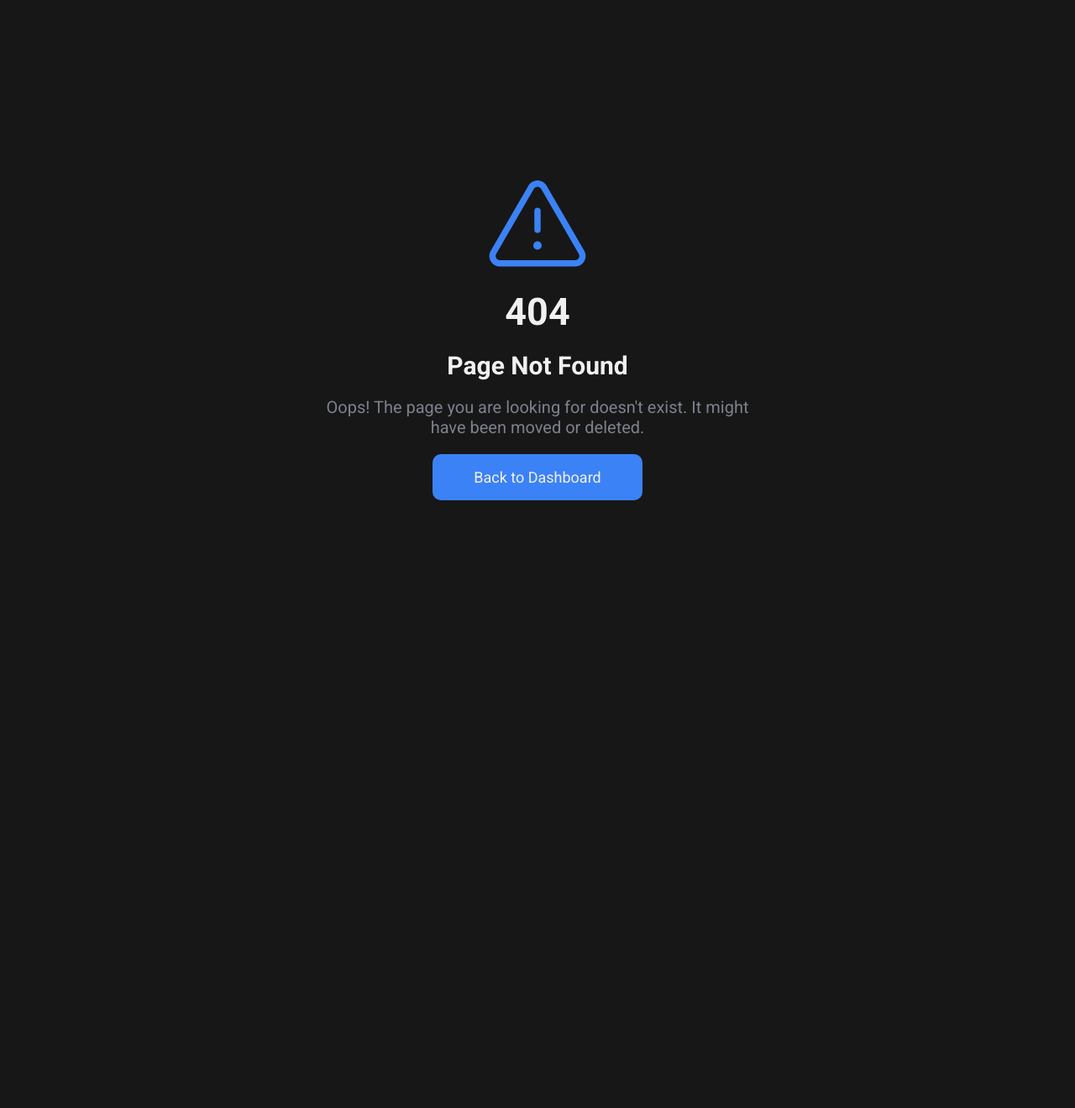
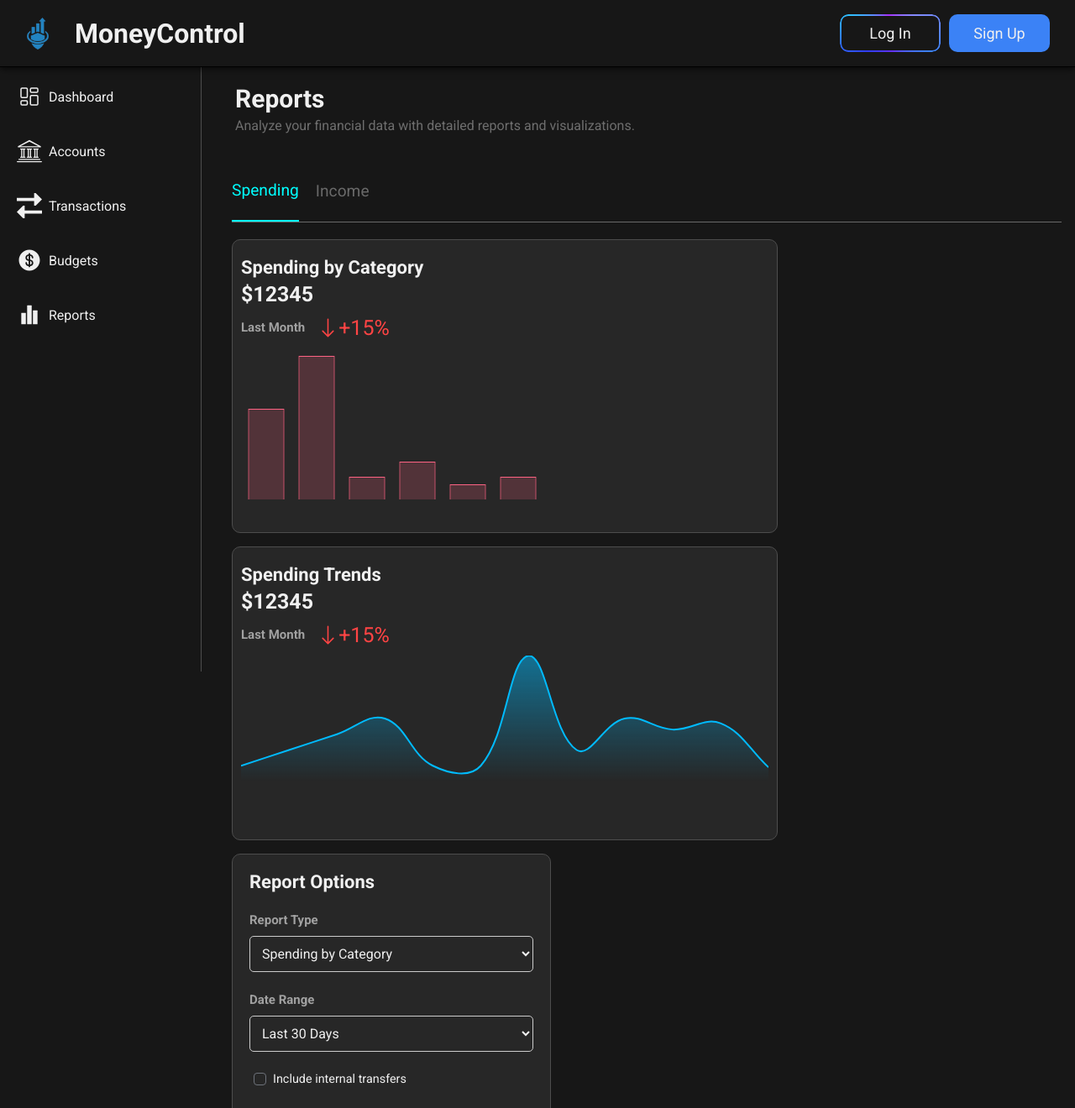
Before and after one commit to ArthurAngeloFollador/Gestao-de-Gastos, a React (Vite) app in the folder app/: page /reports in a window 1280 px wide. Before the commit this address had no page. Shown: the top 1320 px of the page at 84% size. Before the commit the page ends 800 px from the top, so only its background shows below. Built offline with nearby package versions, Linux system fonts and the light colour scheme.

Commit message:
feat: created the reports page

```diff
--- a/app/src/AppRouter.tsx
+++ b/app/src/AppRouter.tsx
@@ -15,6 +15,7 @@ import ResetPassword from "./pages/resetPassword/ResetPassword";
 import LoadingPage from "./pages/loadingPage/LoadingPage.tsx";
 import Transactions from "./pages/transactions/Transactions.tsx";
 import Budgets from "./pages/budgets/budgets.tsx";
+import Reports from "./pages/reports/Reports.tsx";
 
 function AppRouter() {
   return (
@@ -72,6 +73,14 @@ function AppRouter() {
               // </PrivateRoute>
             }
           />
+          <Route
+            path="/reports"
+            element={
+              // <PrivateRoute accesControl={[typeUserEnum.USER]}>
+                <Reports />
+              // </PrivateRoute>
+            }
+          />
 
           {/* Error routes */}
           <Route path="*" element={<NotFound />} />
--- a/app/src/components/buttons/ButtonStyles.tsx
+++ b/app/src/components/buttons/ButtonStyles.tsx
@@ -108,6 +108,23 @@ const SubmitLargeButton = styled(BaseButton)`
   font-weight: bold;
 `;
 
+const SubmitSmallButton = styled(BaseButton)`
+  padding: 6px 12px;
+  font-size: 18px;
+  width: 340px;
+  height: 40px;
+  font-weight: bold;
+`;
+
+const SubmitSmallButtonLite = styled(SubmitSmallButton)`
+  background-color: #4747478d;
+  color: #b1b1b18d;
+
+  &:hover{
+    box-shadow: 0 0 5px 1px #cccccc8d;
+  }
+`;
+
 interface ButtonProps {
   children: ReactNode;
 }
@@ -122,6 +139,8 @@ interface ButtonComponent extends React.FC<ButtonProps> {
   SmallBlinking: React.FC<SubButtonProps>;
   LargeNoBg: React.FC<SubButtonProps>;
   SubmitLarge: React.FC<SubButtonProps>;
+  SubmitSmall: React.FC<SubButtonProps>;
+  SubmitSmallLite: React.FC<SubButtonProps>;
 }
 
 const Buttons: ButtonComponent = ({ children }) => {
@@ -147,4 +166,12 @@ Buttons.LargeNoBg = ({ children, ...rest }) => (
 Buttons.SubmitLarge = ({ children, ...rest }) => (
   <SubmitLargeButton {...rest}>{children}</SubmitLargeButton>
 );
+
+Buttons.SubmitSmall = ({ children, ...rest }) => (
+  <SubmitSmallButton {...rest}>{children}</SubmitSmallButton>
+);
+
+Buttons.SubmitSmallLite = ({ children, ...rest }) => (
+  <SubmitSmallButtonLite {...rest}>{children}</SubmitSmallButtonLite>
+);
 export default Buttons;
--- a/app/src/components/cards/Cards.tsx
+++ b/app/src/components/cards/Cards.tsx
@@ -14,7 +14,7 @@ const BaseCard = styled.div`
   background-color: #3636368d;
   user-select: none;
   transition: transform 0.2s ease-in;
-  overflow-y: hide;
+  overflow-y: hidden;
   overflow-x: hidden;
 
   &:hover {
@@ -28,7 +28,7 @@ const DashboardSmallCard = styled(BaseCard)`
   width: 500px;
   height: 275px;
 
-    & .income {
+  & .income {
     color: #00bb00;
   }
 
@@ -117,13 +117,12 @@ const Balance = styled.div`
   min-width: 100px; /* garante espaço para alinhar, evita wrap */
 `;
 
-
 // Main title for big Cards
 const BigTitleCard = styled.p`
   color: #f0f0f0;
   font-size: 22px;
   font-weight: bold;
-  z-index: 100;
+  /* z-index: 100; */
 `;
 
 // // Up or Down Arrow & percentage text
@@ -155,7 +154,7 @@ const UpTextContainer = styled.div`
   align-items: center;
   justify-content: space-between;
   width: 100%;
-  z-index: 8;
+  /* z-index: 8; */
 `;
 
 // Title for small Cards
@@ -163,7 +162,7 @@ const LowCardTittle = styled.p`
   color: #a1a1a1;
   font-size: 15px;
   font-weight: bold;
-  z-index: 100;
+  /* z-index: 100; */
 `;
 
 // Money for small Cards
@@ -171,7 +170,7 @@ const CardMoney = styled.p`
   color: #f0f0f0;
   font-size: 25px;
   font-weight: bold;
-  z-index: 100;
+  /* z-index: 100; */
 `;
 
 // Container for everything but the title
@@ -298,6 +297,45 @@ const DateCell = styled(Td)`
   color: #9ca3af;
 `;
 
+const ReportOptionsCard = styled(BaseCard)`
+  position: sticky;
+  top: 100px;
+  display: flex;
+  flex-direction: column;
+  gap: 1.5rem;
+  padding: 1.25rem;
+  width: 380px;
+  height: 420px;
+`;
+
+const InputContainer = styled.div`
+  display: flex;
+  flex-direction: column;
+  gap: 10px;
+  width: 100%;
+`;
+
+const InputOptions = styled.select`
+  width: 100%;
+  padding: 10px;
+  border: 1px solid #ccc;
+  border-radius: 5px;
+  font-size: 16px;
+  color: #f0f0f0;
+  background-color: transparent;
+  outline: none;
+
+  option {
+    background-color: #363636;
+    color: #f0f0f0;
+  }
+
+  :focus {
+    outline: none;
+    border-color: #0080ff;
+  }
+`;
+
 // Graph for small Cards
 const CardGraph = styled.div`
   overflow: hidden;
@@ -341,6 +379,9 @@ interface CardComponent extends React.FC<CardProps> {
   AccountNumber: React.FC<SubCardProps>;
   Balance: React.FC<SubCardProps>;
   DivBalances: React.FC<SubCardProps>;
+  ReportOptionsCard: React.FC<SubCardProps>;
+  InputContainer: React.FC<SubCardProps>;
+  InputOptions: React.FC<SubCardProps>;
 }
 
 const Card: CardComponent = ({ children }) => {
@@ -437,4 +478,16 @@ Card.DivBalances = ({ children, ...rest }) => (
   <DivBalances {...rest}>{children}</DivBalances>
 );
 
+Card.ReportOptionsCard = ({ children, ...rest }) => (
+  <ReportOptionsCard {...rest}>{children}</ReportOptionsCard>
+);
+
+Card.InputContainer = ({ children, ...rest }) => (
+  <InputContainer {...rest}>{children}</InputContainer>
+);
+
+Card.InputOptions = ({ children, ...rest }) => (
+  <InputOptions {...rest}>{children}</InputOptions>
+);
+
 export default Card;
--- a/app/src/components/inputs/InputStyles.tsx
+++ b/app/src/components/inputs/InputStyles.tsx
@@ -1,5 +1,6 @@
 import { type InputHTMLAttributes } from "react";
 import styled from "styled-components";
+import Checked from "../../assets/imgs/check_42dp_E3E3E3_FILL0_wght400_GRAD0_opsz40.png";
 
 const BaseInput = styled.input`
   color: #f0f0f0;
@@ -25,6 +26,48 @@ const LargeInput = styled(BaseInput)`
   height: 60px;
 `;
 
+const CheckboxInput = styled.input.attrs({ type: "checkbox" })`
+  appearance: none;
+  -webkit-appearance: none;
+  margin: 0;
+  background-color: transparent;
+  cursor: pointer;
+  display: grid;
+  place-content: center;
+  width: 15px;
+  height: 15px;
+  border-radius: 4px;
+  border: #6e737b solid 1px;
+  transition: box-shadow 0.5s ease-in-out;
+  outline: none;
+
+  &::before{
+    content: "";
+    background-color: transparent;
+    height: 15px;
+    width: 15px;
+    border-radius: 4px;
+  }
+
+  &:checked::before{
+    background-image: url(${Checked});
+    background-position: center;
+    background-size: cover;
+    background-repeat: no-repeat;
+  }
+
+  &:hover {
+    box-shadow: 0 0 20px 1px #3f4041;
+  }
+
+  /* &:checked {
+    background-image: url(${Checked});
+    background-position: center;
+    background-size: cover;
+    background-repeat: no-repeat;
+  } */
+`;
+
 type InputProps = InputHTMLAttributes<HTMLInputElement>;
 
 const Inputs = () => null;
@@ -32,4 +75,8 @@ const Inputs = () => null;
 Inputs.Large = ({ ...props }: InputProps) => {
   return <LargeInput {...props} />;
 };
+
+Inputs.Checkbox = ({ ...props }: InputProps) => {
+  return <CheckboxInput {...props} />;
+};
 export default Inputs;
--- /dev/null
+++ b/app/src/pages/reports/Reports.tsx
@@ -0,0 +1,148 @@
+import { useState } from "react";
+import Card from "../../components/cards/Cards";
+import Container from "../../components/conteiners/Container";
+import BarGraph from "../../components/graphs/barGraph/BarGraph";
+import Header from "../../components/header/header";
+import Sidebar from "../../components/sidebar/Sidebar";
+
+import * as S from "./reportsStyle";
+import { BsArrowDown, BsArrowUp } from "react-icons/bs";
+import LineGraph from "../../components/graphs/lineGraph/LineGraps";
+import Footer from "../../components/footer/Footer";
+import Inputs from "../../components/inputs/InputStyles";
+import Buttons from "../../components/buttons/ButtonStyles";
+
+function Reports() {
+  const [transactionType, setTransactionType] = useState("expense");
+
+  // Just for testing before database
+  const OnClickSpending = () => {
+    setTransactionType("expense");
+  };
+
+  const OnClickIncome = () => {
+    setTransactionType("income");
+  };
+
+  //   TODO: add media queries
+  // Graphics Cards
+  interface GraphProps {
+    GraphType: "bar" | "line";
+    title: string;
+  }
+
+  function GraphReportCard({ GraphType, title }: GraphProps) {
+    const GraphToShow = GraphType === "bar" ? <BarGraph /> : <LineGraph />;
+
+    const ShowPercentage = () => {
+      return (
+        <div>
+          <Card.UpOrDownExpense className={transactionType}>
+            +15%
+          </Card.UpOrDownExpense>
+        </div>
+      );
+    };
+
+    return (
+      <Card.DashboardBigCard>
+        <Card.BigTitleCard>{title}</Card.BigTitleCard>
+        <Card.CardMoney>$12345</Card.CardMoney>
+
+        <div style={{ display: "flex", alignItems: "center", gap: "15px" }}>
+          <Card.LowCardTittle>Last Month</Card.LowCardTittle>
+
+          {transactionType === "income" ? (
+            <Card.UpOrDownExpense className="income">
+              <BsArrowUp className="income" fontSize="25px" />
+              {ShowPercentage()}
+            </Card.UpOrDownExpense>
+          ) : (
+            <Card.UpOrDownExpense className="expense">
+              <BsArrowDown className="expense" fontSize="25px" />
+              {ShowPercentage()}
+            </Card.UpOrDownExpense>
+          )}
+        </div>
+        <Card.CardGraph>{GraphToShow}</Card.CardGraph>
+      </Card.DashboardBigCard>
+    );
+  }
+
+  return (
+    <>
+      <Header />
+      <Sidebar />
+      <Container
+        title="Reports"
+        description="Analyze your financial data with detailed reports and visualizations."
+        hasButton={false}
+      >
+        <S.ContentContainer>
+          <S.ReportTypes>
+            <S.ReportType
+              onClick={() => OnClickSpending()}
+              className={
+                transactionType === "expense" ? "active" : transactionType
+              }
+            >
+              Spending
+            </S.ReportType>
+            <S.ReportType
+              onClick={() => OnClickIncome()}
+              className={
+                transactionType === "income" ? "active" : transactionType
+              }
+            >
+              Income
+            </S.ReportType>
+          </S.ReportTypes>
+
+          {/* Spending Card */}
+          <S.CardsContainer>
+            <S.InformationCardsCpntainer>
+              <GraphReportCard GraphType="bar" title="Spending by Category" />
+              <GraphReportCard GraphType="line" title="Spending Trends" />
+            </S.InformationCardsCpntainer>
+
+            <Card.ReportOptionsCard>
+              <Card.BigTitleCard>Report Options</Card.BigTitleCard>
+
+              <Card.InputContainer>
+                <Card.LowCardTittle>Report Type</Card.LowCardTittle>
+
+                <Card.InputOptions>
+                  <option selected>Spending by Category</option>
+                  <option>Income</option>
+                </Card.InputOptions>
+              </Card.InputContainer>
+
+              <Card.InputContainer>
+                <Card.LowCardTittle>Date Range</Card.LowCardTittle>
+
+                <Card.InputOptions>
+                  <option selected>Last 30 Days</option>
+                  <option>Last 3 Months</option>
+                  <option>Last 6 Months</option>
+                  <option>Last Year</option>
+                  <option>All Time</option>
+                </Card.InputOptions>
+              </Card.InputContainer>
+              <S.CheckboxContainer>
+                <Inputs.Checkbox />
+                Include internal transfers
+              </S.CheckboxContainer>
+              <S.SubmitButtons>
+                <Buttons.SubmitSmall>Generate Report</Buttons.SubmitSmall>
+                <Buttons.SubmitSmallLite>Export as PDF</Buttons.SubmitSmallLite>
+              </S.SubmitButtons>
+            </Card.ReportOptionsCard>
+          </S.CardsContainer>
+        </S.ContentContainer>
+        <Footer />
+      </Container>
+    </>
+  );
+}
+
+export default Reports;
--- /dev/null
+++ b/app/src/pages/reports/reportsStyle.tsx
@@ -0,0 +1,83 @@
+import styled from "styled-components";
+
+export const ContentContainer = styled.div`
+  display: flex;
+  flex-direction: column;
+  margin-top: 1rem;
+  padding: 1rem;
+  justify-content: center;
+  height: 100%;
+  width: 100%;
+  color: #f0f0f0;
+  gap: 20px;
+`;
+
+export const ReportTypes = styled.div`
+  display: flex;
+  flex-direction: row;
+  gap: 20px;
+  width: 100%;
+  height: 100%;
+  align-items: center;
+  justify-content: start;
+  border-bottom: 1px solid #696969;
+  /* padding: 1.5rem 0; */
+`;
+
+export const ReportType = styled.p`
+  cursor: pointer;
+  color: #696969;
+  font-size: 1.2rem;
+  text-align: center;
+  padding: 1.5rem 0;
+  transition: all 0.2s ease-in;
+
+  &:hover {
+    color: #9b9b9b;
+  }
+
+  &.active {
+    color: aqua;
+    /* font-weight: bold; */
+    border-bottom: 2px solid aqua;
+  }
+`;
+
+export const CardsContainer = styled.div`
+  display: flex;
+  flex-wrap: wrap;
+  gap: 1rem;
+  width: 100%;
+  height: 100%;
+`;
+
+export const InformationCardsCpntainer = styled.div`
+  display: flex;
+  flex-direction: column;
+  gap: 1rem;
+`;
+
+export const CheckboxContainer = styled.div`
+  display: flex;
+  flex-direction: row;
+  gap: .5rem;
+  width: 100%;
+  height: 100%;
+  font-weight: light;
+  font-size: .9rem;
+  width: 100%;
+  height: 1.25rem;
+  padding: 0 .313rem;
+  align-items: center;
+  justify-content: start;
+`;
+
+export const SubmitButtons = styled.div`
+  display: flex;
+  flex-direction: column;
+  gap: .5rem;
+  width: 100%;
+  height: 100%;
+  align-items: center;
+  justify-content: end;
+`;
```
Also changed, not shown: app/src/assets/imgs/check_42dp_E3E3E3_FILL0_wght400_GRAD0_opsz40.png (added), app/src/assets/svgs/check_42dp_E3E3E3_FILL0_wght400_GRAD0_opsz40.svg (added).
